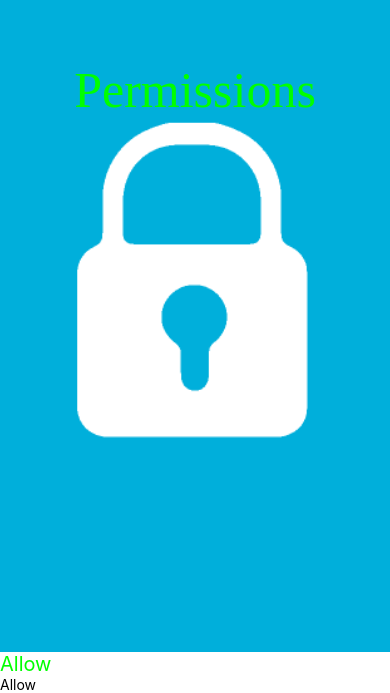
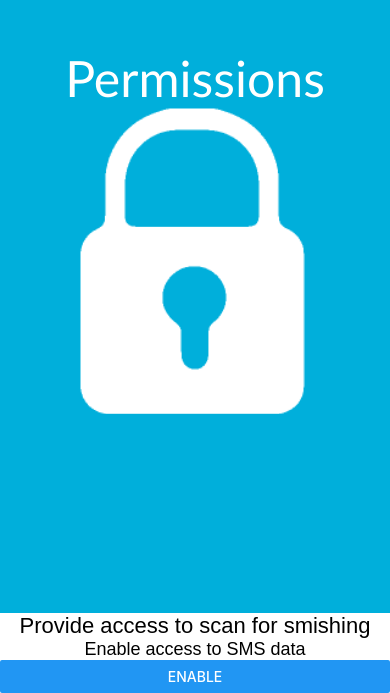
Before and after one commit to tylershienlim/CSIRO-UTS-Frontend, a React Native app: screen / in a window 390 px wide. Shown: the part 151-844 px from the top of the page. Built offline with nearby package versions, Linux system fonts and the light colour scheme.

Commit message:
Screen2 enable button
couldnt do popup so I just made a simple button with an alert

```diff
--- a/styles/Container.js
+++ b/styles/Container.js
@@ -27,8 +27,8 @@ const styles = StyleSheet.create({
   },
   textstyle: {
     fontSize: 50,
-    fontFamily: 'AppleSDGothicNeo-Bold',
-    color: 'lime',
+    fontFamily: 'Calibri',
+    color: '#fff',
     textAlign: 'auto',
   },
 
--- a/styles/Popup.js
+++ b/styles/Popup.js
@@ -1,24 +1,50 @@
 import React from 'react'
-import { SafeAreaView,StyleSheet,StatusBar,Text,TouchableWithoutFeedback} from 'react-native'
+import { SafeAreaView,StyleSheet,Text,TouchableWithoutFeedback, Button} from 'react-native'
+
 
 const Popup = () => {
+
     return (
       <>
-      <Text style={styles.txt}>Allow</Text>
-          <TouchableWithoutFeedback>
-            <Text>Allow</Text>
-          </TouchableWithoutFeedback>
+      <SafeAreaView style={styles.css}>
+      <Text style={styles.txt}>Provide access to scan for smishing
 
+
+      </Text>
+
+      <Text style={styles.txt1}>
+        Enable access to SMS data
+      </Text>
+
+
+         <Button title="Enable"  onPress={() => alert('Please continue')}/>
+
+
+
+    </SafeAreaView>
       </>
     )
 }
 
 const styles = StyleSheet.create({
   txt:{
-    fontSize: 20,
-    color: 'lime',
+    fontSize: 22,
+    backgroundColor: '#fff',
+    color: 'black',
+    textAlign: 'center',
+    fontFamily: 'Arial',
+  },
+
+  txt1: {
+    fontSize: 18,
+    backgroundColor:'#fff',
+    color: 'black',
+    textAlign: 'center',
+    fontFamily: 'Arial',
   }
 
-})
+
+
+});
 
 export default Popup;
```
